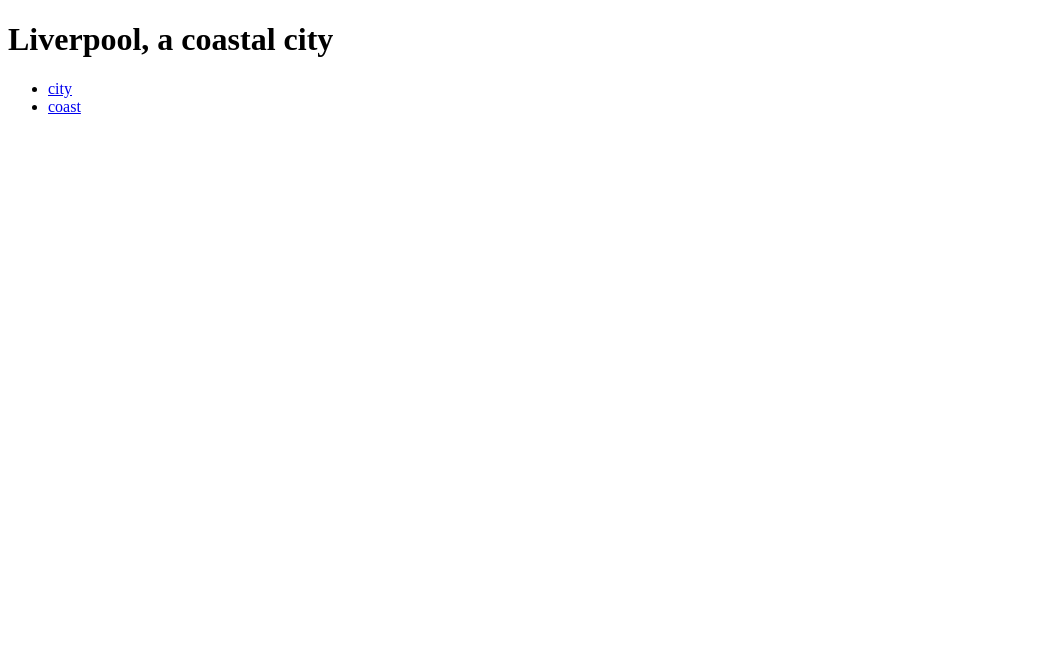
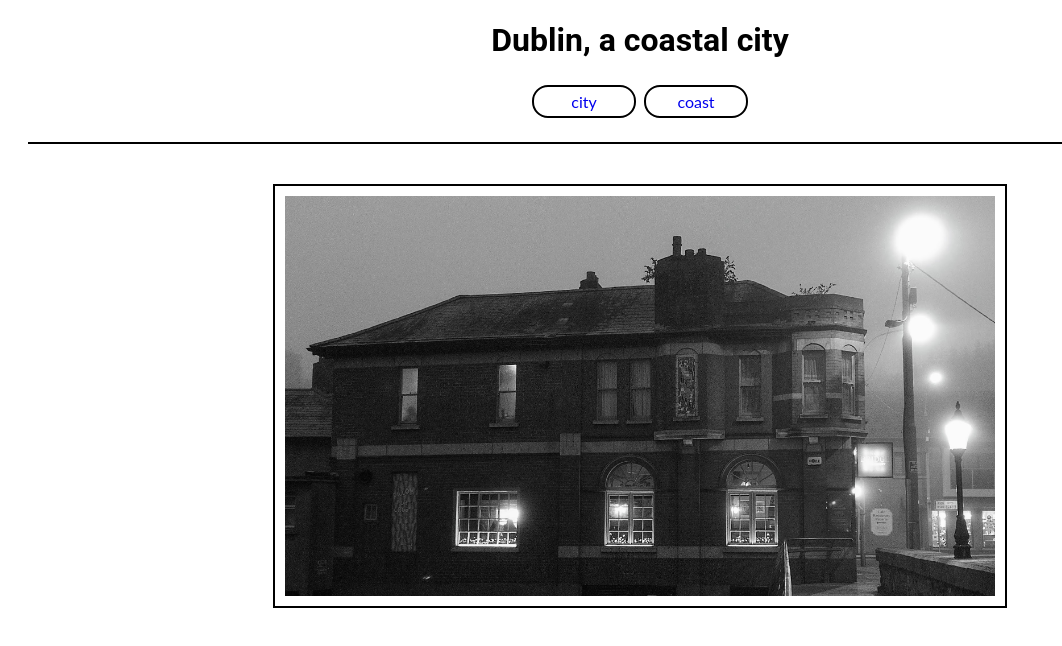
Before and after one commit to tomwiddows/dublin-photos, a plain HTML site: page index.html in a window 1280 px wide. Shown: the whole page, without its empty margins (0-1062 px from the left). Drawn offline with Linux system fonts and the light colour scheme.

Commit message:
feat:added images to web pages

```diff
--- a/index.html
+++ b/index.html
@@ -4,10 +4,11 @@
     <meta charset="UTF-8" />
     <meta http-equiv="X-UA-Compatible" content="IE=edge" />
     <meta name="viewport" content="width=device-width, initial-scale=1.0" />
-    <title>Liverpool</title>
+    <link rel="stylesheet" href="assets/css/style.css" />
+    <title>Dublin</title>
   </head>
   <body>
-    <h1>Liverpool, a coastal city</h1>
+    <h1>Dublin, a coastal city</h1>
     <nav>
       <ul>
         <li>
@@ -18,5 +19,10 @@
         </li>
       </ul>
     </nav>
+    <section>
+      <figure>
+        <img src="assets/images/city.jpg" alt="An image of urban Dublin" />
+      </figure>
+    </section>
   </body>
 </html>
```
Also changed, not shown: coast.html (+7 -2 lines), assets/images/beach.jpg (added), assets/images/city.jpg (added).
